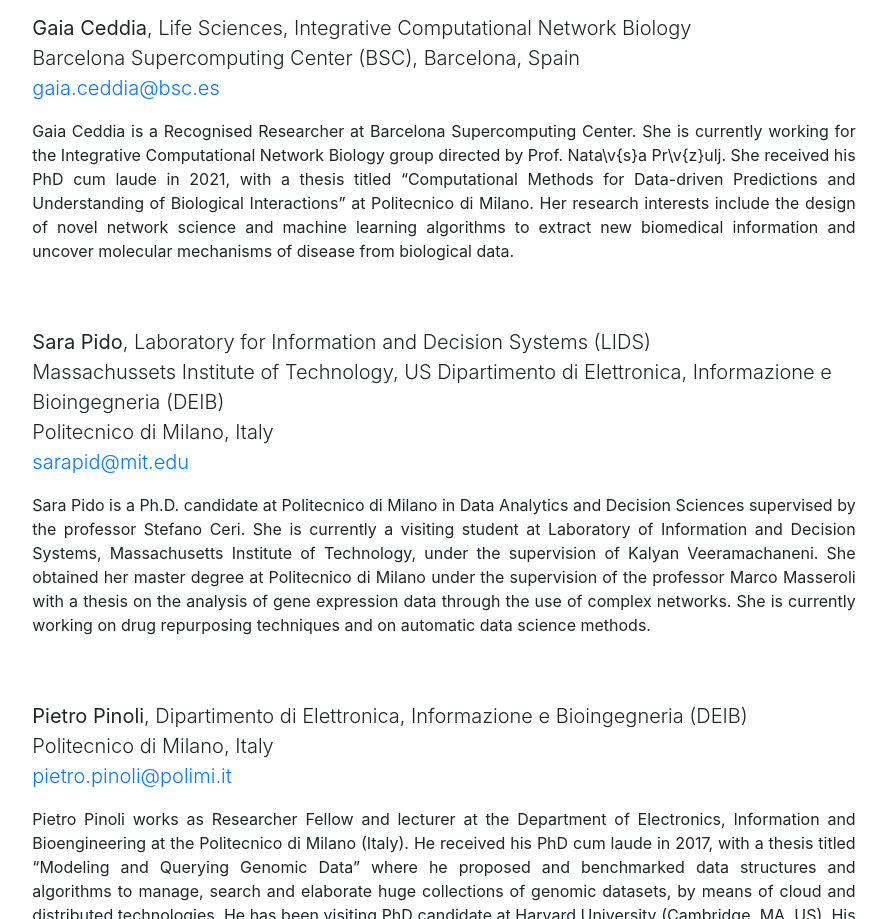
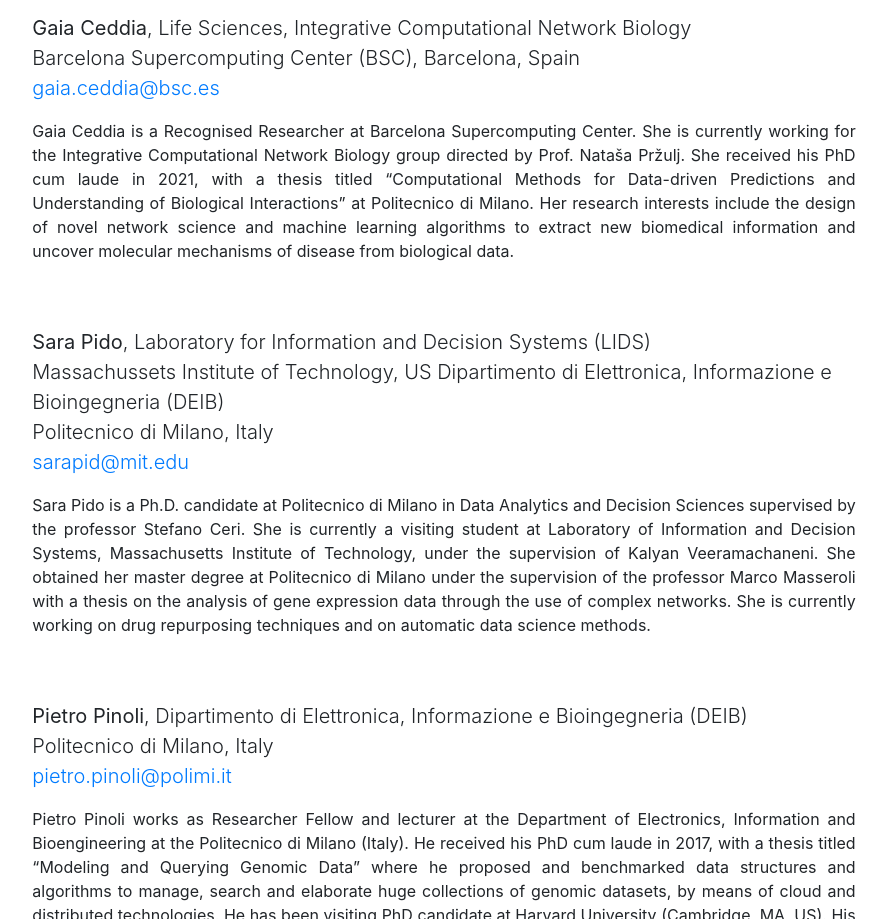
Before and after one commit to DEIB-GECO/DALS, a website with bundled scripts: page index.html in a window 1280 px wide. Shown: the part 4705-5624 px from the top of the page, without its empty margins (196-1083 px from the left). Built offline with nearby package versions, Linux system fonts and the light colour scheme.

Commit message:
Update index.html

```diff
--- a/index.html
+++ b/index.html
@@ -338,7 +338,7 @@
                 </p>
                 <p class="text-justify">
                     Gaia Ceddia is a Recognised Researcher at Barcelona Supercomputing Center. She is currently working
-                    for the Integrative Computational Network Biology group directed by Prof. Nata\v{s}a Pr\v{z}ulj. She
+                    for the Integrative Computational Network Biology group directed by Prof. Nataša Pržulj. She
                     received his PhD cum laude in 2021, with a thesis titled “Computational Methods for Data-driven
                     Predictions and Understanding of Biological Interactions” at Politecnico di Milano. Her research
                     interests include the design of novel network science and machine learning algorithms to extract new
```
